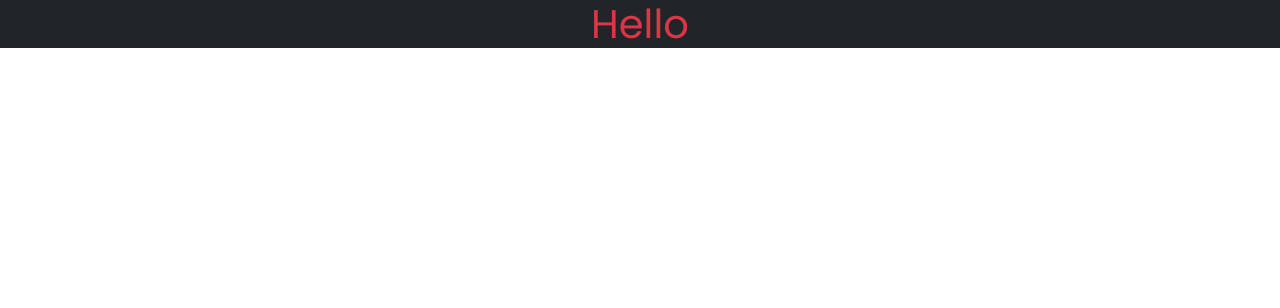
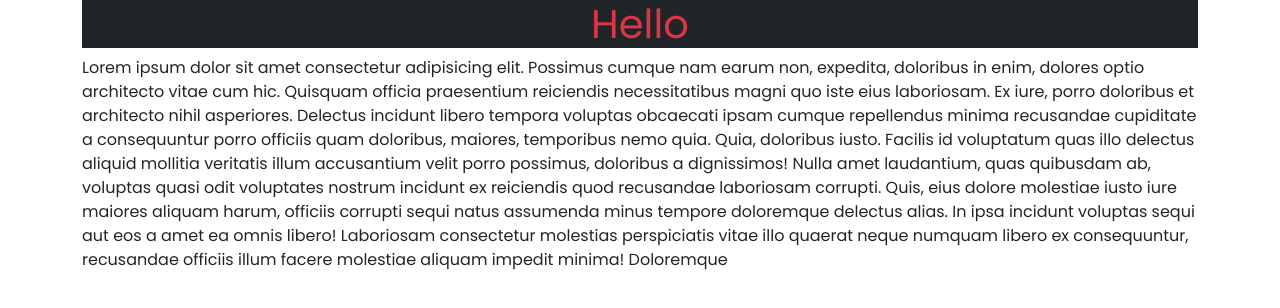
Before and after one commit to amdadul-haque/airconist, a plain HTML site: page index.html in a window 1280 px wide. Drawn offline with nearby package versions, Linux system fonts and the light colour scheme.

Commit message:
a paragraph added

```diff
--- a/index.html
+++ b/index.html
@@ -22,7 +22,16 @@
 </head>
 
 <body>
-  <h1 class="text-center text-danger bg-dark">Hello</h1>
+  <div class="container">
+    <h1 class="text-center text-danger bg-dark">Hello</h1>
+    <p>Lorem ipsum dolor sit amet consectetur adipisicing elit. Possimus cumque nam earum non, expedita, doloribus in enim, dolores optio architecto vitae cum hic. Quisquam officia praesentium reiciendis necessitatibus magni quo iste eius laboriosam. Ex iure, porro doloribus et architecto nihil asperiores. Delectus incidunt libero tempora voluptas obcaecati ipsam cumque repellendus minima recusandae cupiditate a consequuntur porro officiis quam doloribus, maiores, temporibus nemo quia. Quia, doloribus iusto. Facilis id voluptatum quas illo delectus aliquid mollitia veritatis illum accusantium velit porro possimus, doloribus a dignissimos! Nulla amet laudantium, quas quibusdam ab, voluptas quasi odit voluptates nostrum incidunt ex reiciendis quod recusandae laboriosam corrupti. Quis, eius dolore molestiae iusto iure maiores aliquam harum, officiis corrupti sequi natus assumenda minus tempore doloremque delectus alias. In ipsa incidunt voluptas sequi aut eos a amet ea omnis libero! Laboriosam consectetur molestias perspiciatis vitae illo quaerat neque numquam libero ex consequuntur, recusandae officiis illum facere molestiae aliquam impedit minima! Doloremque
+
+    </p>
+  </div>
+
+
+
+
   <!-- JavaScript Bundle with Popper -->
   <script src="https://cdn.jsdelivr.net/npm/bootstrap@5.2.1/dist/js/bootstrap.bundle.min.js"
     integrity="sha384-u1OknCvxWvY5kfmNBILK2hRnQC3Pr17a+RTT6rIHI7NnikvbZlHgTPOOmMi466C8"
```
